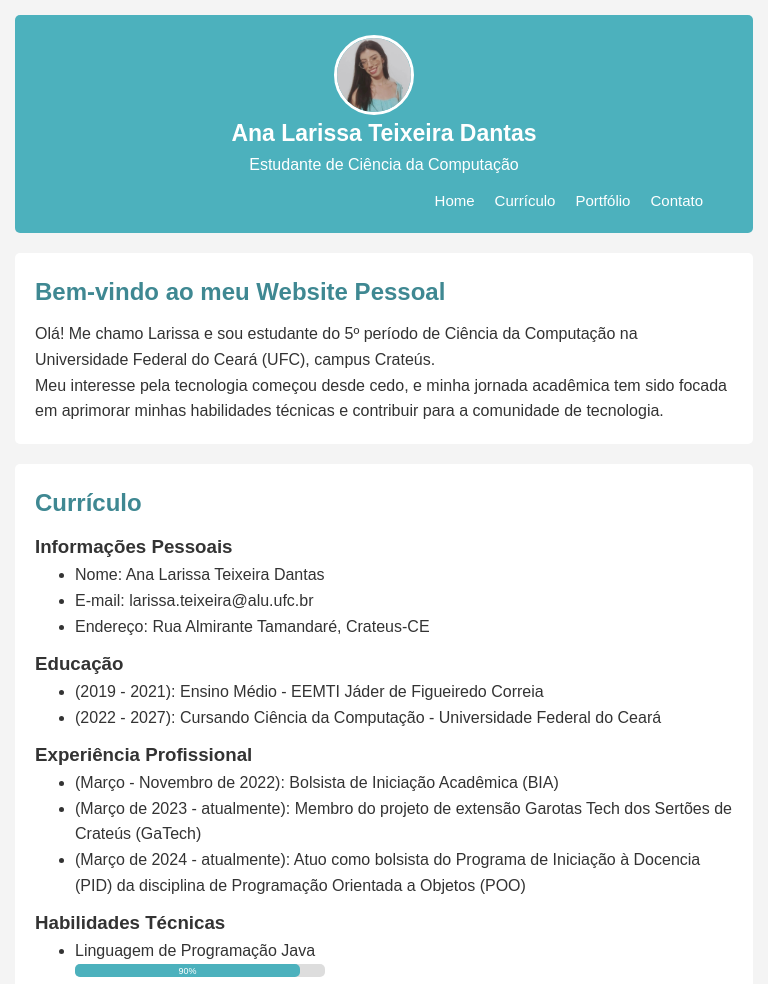
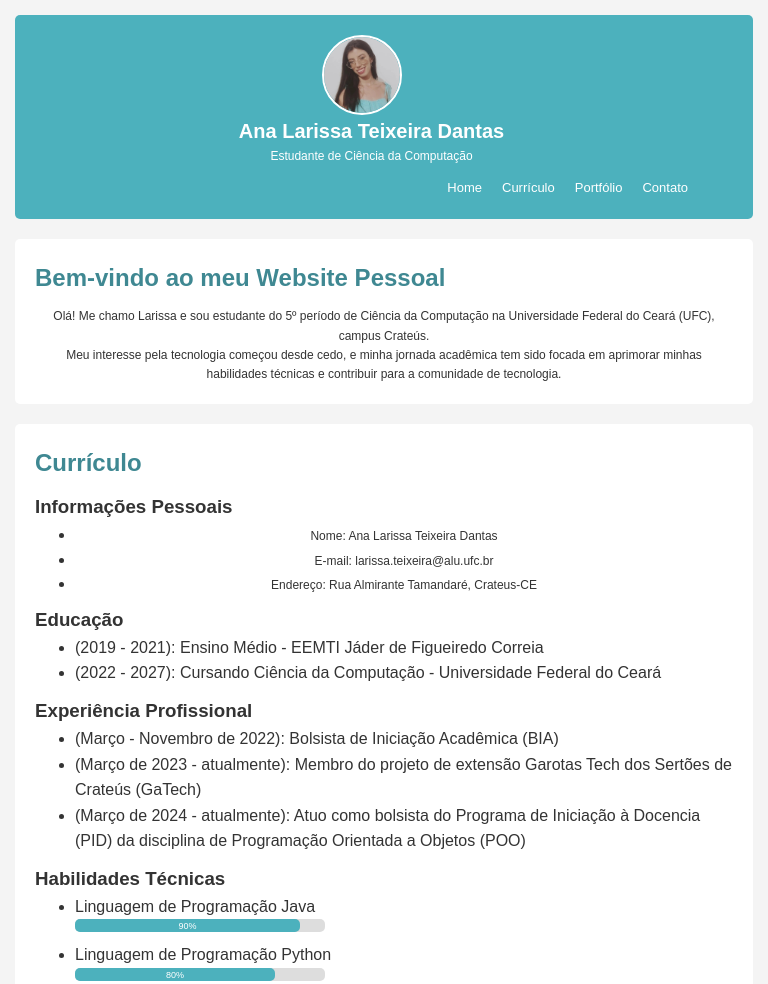
Before and after one commit to larissatx11/Website-Pessoal, a plain HTML site: page index.html in a window 768 px wide. Shown: the top 984 px of the page. Drawn offline with Linux system fonts and the light colour scheme.

Commit message:
Update style.css

```diff
--- a/style.css
+++ b/style.css
@@ -27,7 +27,8 @@ body {
     #main-header {
         background-color: #4CB1BD;
         color: #fff;
-        padding: 10px 40px;
+        padding: 10px 25px;
+        padding-right: 50px;
         display: flex;
         justify-content: space-between;
         align-items: center;
@@ -58,13 +59,13 @@ body {
     }
 
     .profile-picture img {
-        border-radius: 100%; /* Borda arredondada */
+        border-radius: 15%; /* Borda arredondada */
         width: 160px; /* Largura da imagem */
         height: auto; /* Altura automática para manter a proporção */
         object-fit: cover; /* Mantém a proporção da imagem e corta o excesso */
         margin-right: 20px;
         margin-left: 0px;
-        border: solid #fff;
+        border: solid 3px #fff;
         transition: transform 0.3s ease;
     }
 
@@ -74,7 +75,7 @@ body {
 
     nav {
         margin-left: auto; /* Isso empurra a lista <ul> para a direita */
-        margin-right: 10px;
+        margin-right: 15px;
     }
 
     nav ul {
@@ -99,7 +100,7 @@ body {
     }
 
     h1 {
-        font-size: 40px;
+        font-size: 35px;
         text-align: center;
     }
 
@@ -146,6 +147,12 @@ body {
         height: auto; /* Altura automática para manter a proporção */
         object-fit: cover; /* Mantém a proporção da imagem e corta o excesso */
         margin-top: 10px;
+        border: solid 2px #fff;
+        transition: transform 0.3s ease;
+    }
+
+    .profile-picture img:hover {
+    transform: scale(1.08);
     }
 
     nav {
@@ -160,7 +167,7 @@ body {
         padding: 0;
         display: flex;
         margin-left: 20px;
-        font-size: 15px;
+        font-size: 13px;
     }
 
     nav ul li {
@@ -176,9 +183,16 @@ body {
     }
 
     h1 {
-        font-size: 23px;
+        font-size: 20px;
         text-align: center;
     }
+
+    p {
+        font-size: 12px;
+        text-align: center;
+    }
+
+
 } /* Fim do estilo para celular*/
 
 section {
```
